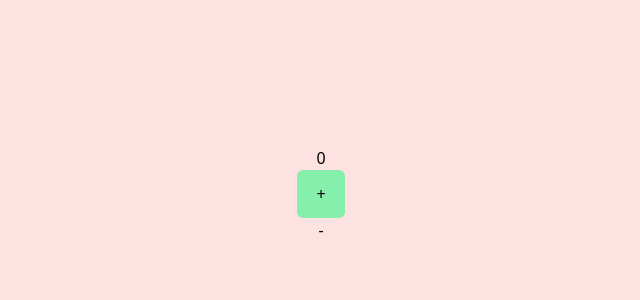
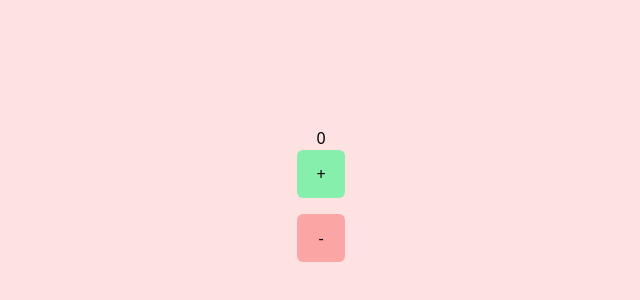
Before and after one commit to seon-2/bcs-part2-react, a React (Create React App) app in the folder dapp-03-31/: page / in a window 1280 px wide. Shown: the part 206-506 px from the top of the page, without its empty margins (319-959 px from the left). Built offline with nearby package versions, Linux system fonts and the light colour scheme.

Commit message:
💄 [design] 빼기 버튼 디자인 빠진 것 추가

```diff
--- a/dapp-03-31/src/App.jsx
+++ b/dapp-03-31/src/App.jsx
@@ -27,7 +27,10 @@ function App() {
       >
         +
       </button>
-      <button className="" onClick={onClickSubtract}>
+      <button
+        className="bg-red-300 w-12 h-12 rounded-md mt-4"
+        onClick={onClickSubtract}
+      >
         -
       </button>
     </div>
```
